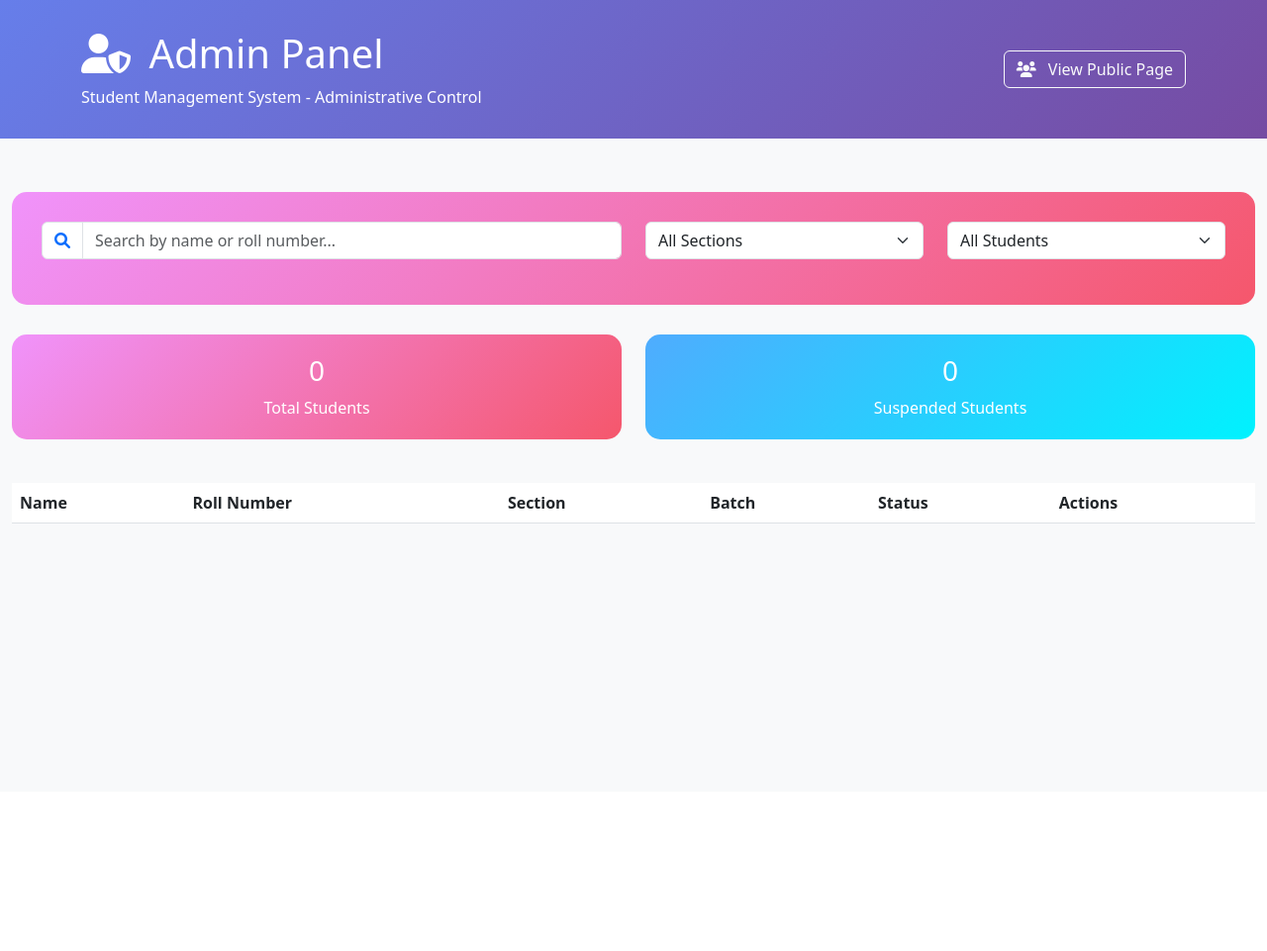
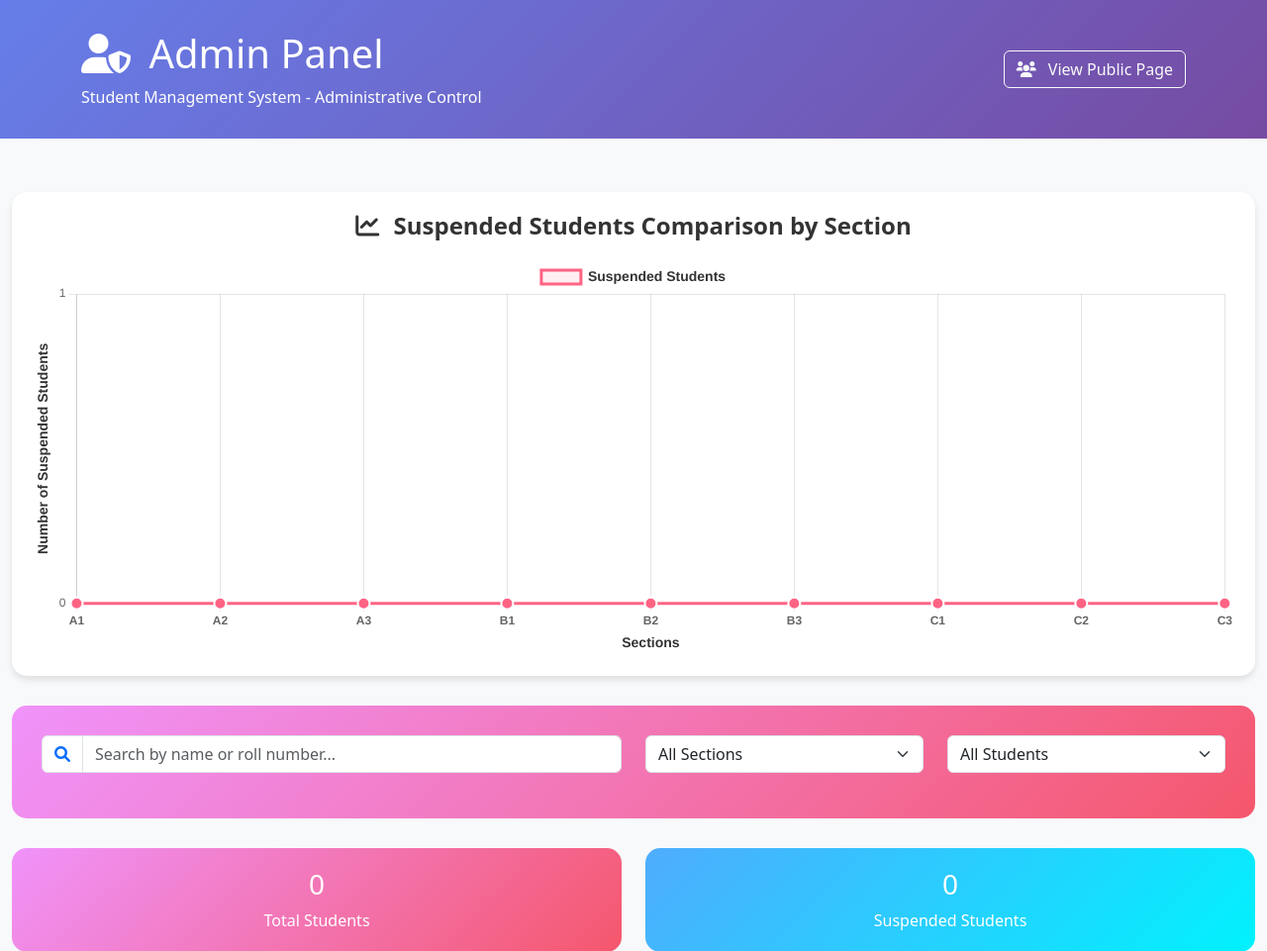
Before and after one commit to mrsonukr/suspention-management, a Flask app: page /admin in a window 1280 px wide. Shown: the top 961 px of the page at 99% size. Before the commit the page ends 529 px from the top, so only its background shows below. Run offline with Flask 3, Linux system fonts and the light colour scheme; data that the repository does not hold is empty.

Commit message:
Update admin.html

```diff
--- a/templates/admin.html
+++ b/templates/admin.html
@@ -6,6 +6,7 @@
     <title>Admin Panel - Student Management System</title>
     <link href="https://cdn.jsdelivr.net/npm/bootstrap@5.3.0/dist/css/bootstrap.min.css" rel="stylesheet">
     <link href="https://cdnjs.cloudflare.com/ajax/libs/font-awesome/6.0.0/css/all.min.css" rel="stylesheet">
+    <script src="https://cdn.jsdelivr.net/npm/chart.js"></script>
     <style>
         .admin-header {
             background: linear-gradient(135deg, #667eea 0%, #764ba2 100%);
@@ -66,6 +67,19 @@
             right: 20px;
             z-index: 1050;
         }
+        .chart-container {
+            background: white;
+            border-radius: 15px;
+            padding: 20px;
+            margin-bottom: 30px;
+            box-shadow: 0 4px 6px rgba(0, 0, 0, 0.1);
+        }
+        .chart-title {
+            color: #333;
+            font-weight: 600;
+            margin-bottom: 20px;
+            text-align: center;
+        }
     </style>
 </head>
 <body class="bg-light">
@@ -94,6 +108,17 @@
     </div>
 
     <div class="container-fluid py-4">
+        <!-- Suspended Students Chart -->
+        <div class="chart-container">
+            <h4 class="chart-title">
+                <i class="fas fa-chart-line me-2"></i>
+                Suspended Students Comparison by Section
+            </h4>
+            <div style="position: relative; height: 400px;">
+                <canvas id="suspendedChart"></canvas>
+            </div>
+        </div>
+
         <!-- Search and Filter Section -->
         <div class="search-box">
             <div class="row">
@@ -197,6 +222,7 @@
         let filteredStudents = [];
         let currentPage = 1;
         const studentsPerPage = 50;
+        let suspendedChart = null;
 
         // API Base URL
         const API_BASE = 'http://localhost:5000/api';
@@ -205,6 +231,7 @@
         document.addEventListener('DOMContentLoaded', function() {
             loadStudents();
             setupEventListeners();
+            initializeChart();
         });
 
         function setupEventListeners() {
@@ -223,6 +250,7 @@
                     allStudents = data.students;
                     filteredStudents = [...allStudents];
                     updateStatistics();
+                    updateChart();
                     displayStudents();
                 } else {
                     showError('Failed to load students');
@@ -457,6 +485,126 @@
                 timeout = setTimeout(later, wait);
             };
         }
+
+        function initializeChart() {
+            const ctx = document.getElementById('suspendedChart').getContext('2d');
+            suspendedChart = new Chart(ctx, {
+                type: 'line',
+                data: {
+                    labels: ['A1', 'A2', 'A3', 'B1', 'B2', 'B3', 'C1', 'C2', 'C3'],
+                    datasets: [{
+                        label: 'Suspended Students',
+                        data: [0, 0, 0, 0, 0, 0, 0, 0, 0],
+                        borderColor: 'rgb(255, 99, 132)',
+                        backgroundColor: 'rgba(255, 99, 132, 0.1)',
+                        borderWidth: 3,
+                        fill: true,
+                        tension: 0.4,
+                        pointBackgroundColor: 'rgb(255, 99, 132)',
+                        pointBorderColor: '#fff',
+                        pointBorderWidth: 2,
+                        pointRadius: 6,
+                        pointHoverRadius: 8
+                    }]
+                },
+                options: {
+                    responsive: true,
+                    maintainAspectRatio: false,
+                    plugins: {
+                        legend: {
+                            display: true,
+                            position: 'top',
+                            labels: {
+                                font: {
+                                    size: 14,
+                                    weight: 'bold'
+                                },
+                                color: '#333'
+                            }
+                        },
+                        tooltip: {
+                            backgroundColor: 'rgba(0, 0, 0, 0.8)',
+                            titleColor: '#fff',
+                            bodyColor: '#fff',
+                            borderColor: 'rgb(255, 99, 132)',
+                            borderWidth: 1,
+                            cornerRadius: 8,
+                            displayColors: false,
+                            callbacks: {
+                                label: function(context) {
+                                    return `Suspended Students: ${context.parsed.y}`;
+                                }
+                            }
+                        }
+                    },
+                    scales: {
+                        y: {
+                            beginAtZero: true,
+                            grid: {
+                                color: 'rgba(0, 0, 0, 0.1)',
+                                drawBorder: false
+                            },
+                            ticks: {
+                                color: '#666',
+                                font: {
+                                    size: 12
+                                },
+                                stepSize: 1
+                            },
+                            title: {
+                                display: true,
+                                text: 'Number of Suspended Students',
+                                color: '#333',
+                                font: {
+                                    size: 14,
+                                    weight: 'bold'
+                                }
+                            }
+                        },
+                        x: {
+                            grid: {
+                                color: 'rgba(0, 0, 0, 0.1)',
+                                drawBorder: false
+                            },
+                            ticks: {
+                                color: '#666',
+                                font: {
+                                    size: 12,
+                                    weight: 'bold'
+                                }
+                            },
+                            title: {
+                                display: true,
+                                text: 'Sections',
+                                color: '#333',
+                                font: {
+                                    size: 14,
+                                    weight: 'bold'
+                                }
+                            }
+                        }
+                    },
+                    interaction: {
+                        intersect: false,
+                        mode: 'index'
+                    }
+                }
+            });
+        }
+
+        function updateChart() {
+            if (!suspendedChart) return;
+
+            const sections = ['A1', 'A2', 'A3', 'B1', 'B2', 'B3', 'C1', 'C2', 'C3'];
+            const suspendedCounts = sections.map(section => {
+                return allStudents.filter(student =>
+                    student.section === section && student.isSuspended
+                ).length;
+            });
+
+            suspendedChart.data.datasets[0].data = suspendedCounts;
+            suspendedChart.update('active');
+        }
     </script>
 </body>
 </html>
```
